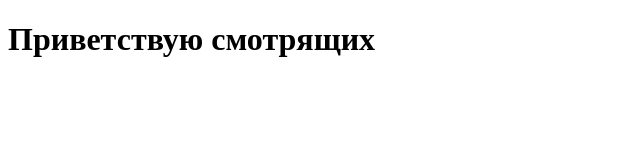
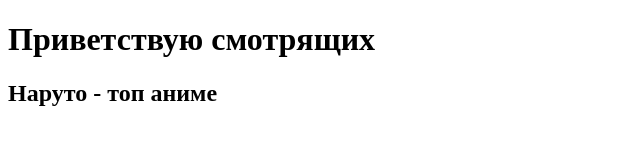
Before and after one commit to Danisimus-BB/first-project, a plain HTML site: page index.html in a window 1280 px wide. Shown: the whole page, without its empty margins (0-640 px from the left). Drawn offline with Linux system fonts and the light colour scheme.

Commit message:
второй абзац

```diff
--- a/index.html
+++ b/index.html
@@ -7,6 +7,7 @@
 </head>
 <body>
     <h1>Приветствую смотрящих</h1>
+    <h2>Наруто - топ аниме</h2>
 
 </body>
 </html>
```
